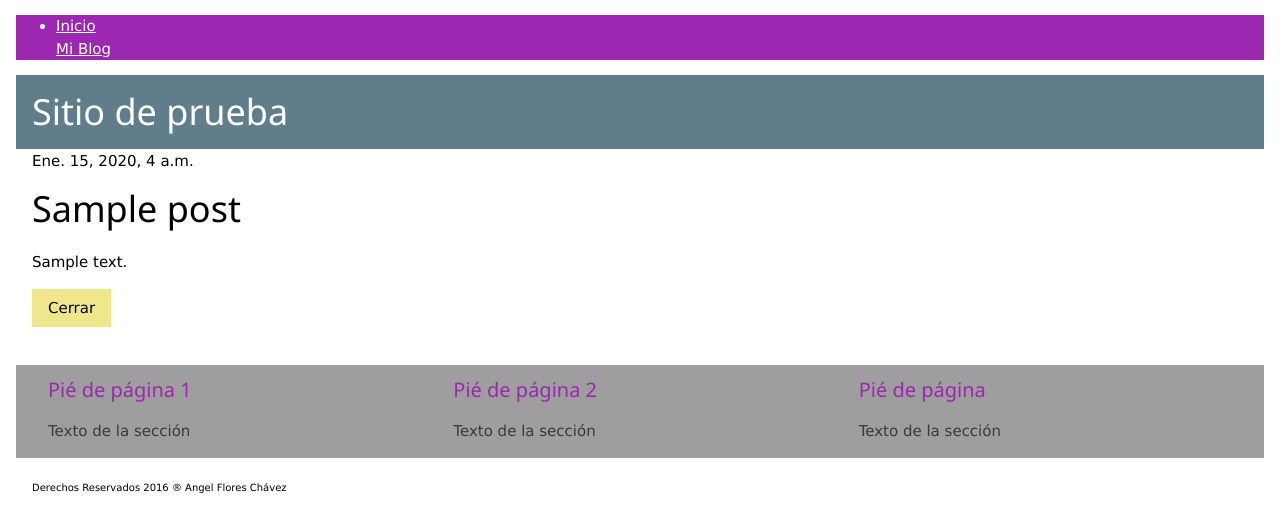
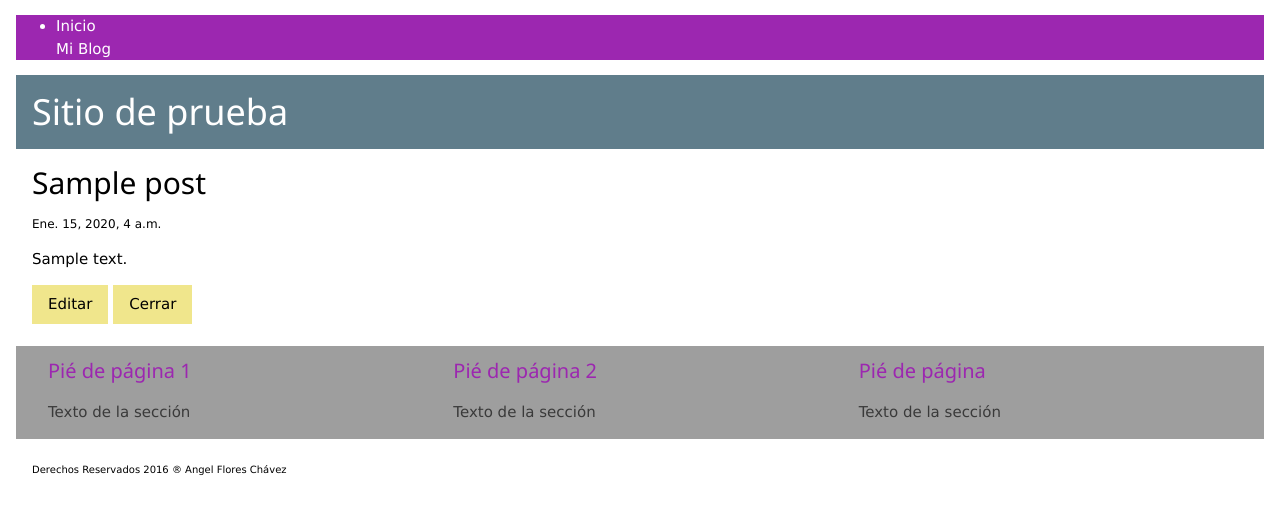
Before and after one commit to cereus/my-first-blog, a Django app: page /blog/post/1/ in a window 1280 px wide. Shown: the top 532 px of the page. Run offline with Django 3.2, Linux system fonts and the light colour scheme; tables that the repository leaves empty hold one stand-in row (values such as "Sample post").

Commit message:
Se agregó vista para agregar y editar publicaciones

```diff
--- a/blog/templates/blog/base.html
+++ b/blog/templates/blog/base.html
@@ -11,6 +11,11 @@
         width: 100%;
         color: grey;
         }
+
+        a:link, a:visited, a:hover, a:active {
+            text-decoration: none;
+        }
+
     </style>
 
 </head>
@@ -59,6 +64,7 @@
     <!-- Derechos reservados -->
     <br>
     <div class="w3-container w3-tiny">Derechos Reservados 2016 ® Angel Flores Chávez</div>
+    <br>
 
 </body>
 </html>
--- a/blog/templates/blog/post_detail.html
+++ b/blog/templates/blog/post_detail.html
@@ -8,16 +8,17 @@
 {% extends 'blog/base.html' %}
 
 {% block content %}
-    <div class="post">
-        {% if post.published_date %}
-        <div class="date">
+    <div>
+        <h2>{{ post.title }}</h2>
+         {% if post.published_date %}
+        <div class="w3-small">
             {{ post.published_date }}
         </div>
         {% endif %}
-        <h1>{{ post.title }}</h1>
         <p>{{ post.text|linebreaks }}</p>
 
-        <p><a class="w3-btn w3-khaki" href="/blog">Cerrar</a></p>
+        <div class="w3-btn w3-khaki"><a href="{% url 'post_edit' pk=post.pk %}">Editar</a></div>
+        <div class="w3-btn w3-khaki"><a href="/blog">Cerrar</a></div>
 
     </div>
 {% endblock %}
--- a/blog/templates/blog/post_edit.html
+++ b/blog/templates/blog/post_edit.html
@@ -9,11 +9,12 @@
 {% extends 'blog/base.html' %}
 
 {% block content %}
-<h2>Nueva publicación</h2>
+<h2>Datos de la publicación</h2>
 
 <form method="POST" class="w3-card-4 w3-padding-medium">{% csrf_token %}
     {{ form.as_p }}
-    <div class="w3-container"><button type="submit" class="w3-btn w3-khaki">Guardar</button></div><br>
+    <button type="submit" class="w3-btn w3-khaki">Guardar</button>
+    <button class="w3-btn w3-khaki"><a href="/blog">Cerrar</a></button>
 </form>
 {% endblock %}
 
--- a/blog/urls.py
+++ b/blog/urls.py
@@ -5,4 +5,5 @@ urlpatterns = [
     url(r'^$', views.post_list),
     url(r'^post/(?P<pk>[0-9]+)/$', views.post_detail),
     url(r'^post/new/$', views.post_new, name='post_new'),
+    url(r'^post/(?P<pk>[0-9]+)/edit/$', views.post_edit, name='post_edit'),
 ]
--- a/blog/views.py
+++ b/blog/views.py
@@ -30,3 +30,17 @@ def post_new(request):
     else:
         form = PostForm()
     return render(request, 'blog/post_edit.html', {'form': form})
+
+
+def post_edit(request, pk):
+    post = get_object_or_404(Post, pk=pk)
+    if request.method == "POST":
+        form = PostForm(request.POST, instance=post)
+        if form.is_valid():
+            post = form.save(commit=False)
+            post.author = request.user
+            post.save()
+            return redirect('blog.views.post_detail', pk=post.pk)
+    else:
+        form = PostForm(instance=post)
+    return render(request, 'blog/post_edit.html', {'form': form})
```
